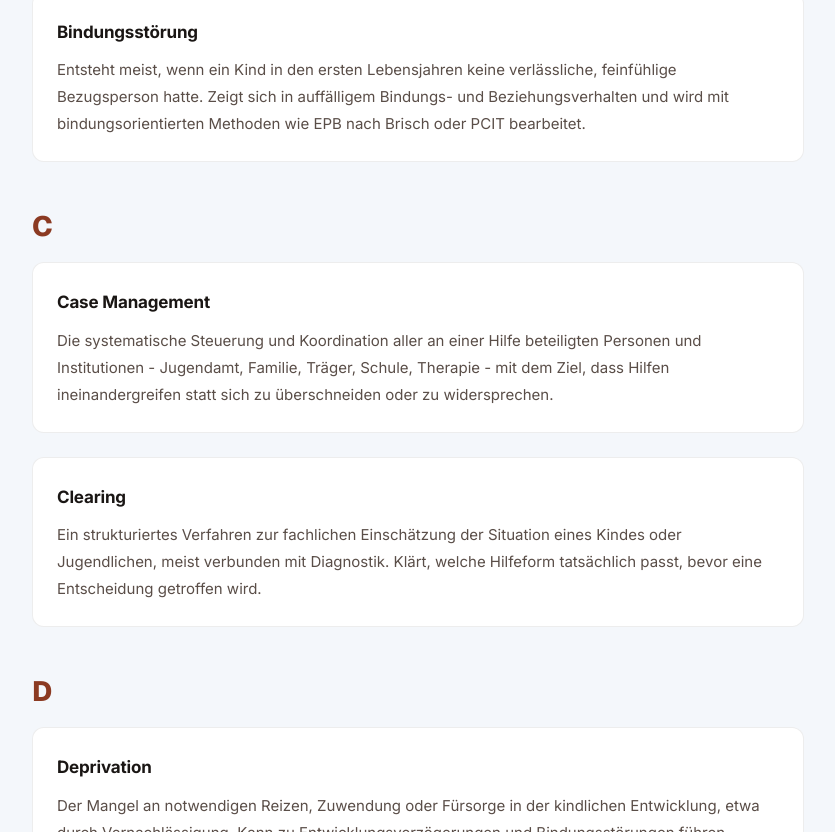
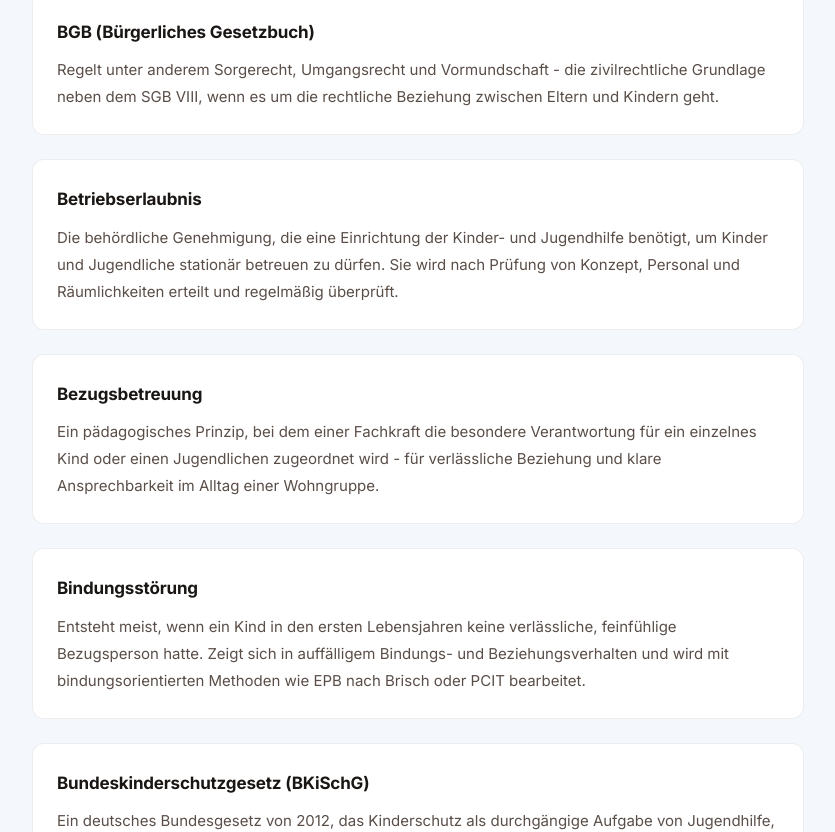
Before and after one commit to ankernetz/ankernetz, a Next.js app: page /lexikon in a window 1280 px wide. Shown: the part 2228-3060 px from the top of the page, without its empty margins (222-1057 px from the left). Built offline with nearby package versions, Linux system fonts and the light colour scheme.

Commit message:
Wortlexikon erweitert: 32 neue Begriffe zu Psychologie, Sensorik, Pädagogik, Recht (SGB VIII/IX/XII, BGB, DSGVO, UN-Kinderrechtskonvention u.a.) - jetzt 99 Einträge

```diff
--- a/app/lexikon/page.tsx
+++ b/app/lexikon/page.tsx
@@ -10,6 +10,7 @@ const lexikon: LexLetter[] = [
     letter: "A",
     entries: [
       { term: "ADHS", def: "Aufmerksamkeitsdefizit-Hyperaktivitätsstörung. Eine neurobiologische Entwicklungsstörung, die Konzentration, Impulskontrolle und Aktivitätsniveau beeinflusst. Wird fachärztlich oder psychologisch diagnostiziert und kann pädagogisch, therapeutisch oder medikamentös begleitet werden." },
+      { term: "Angststörung", def: "Eine psychische Erkrankung, bei der Angst unverhältnismäßig stark, häufig oder ohne erkennbaren Auslöser auftritt und den Alltag spürbar einschränkt. Bei Kindern und Jugendlichen häufig behandelbar mit Verhaltenstherapie oder spieltherapeutischen Methoden." },
       { term: "Ambulante Hilfe", def: "Unterstützung, die im gewohnten Lebensumfeld der Familie stattfindet, etwa durch sozialpädagogische Familienhilfe oder Erziehungsbeistandschaft. Die Familie bleibt zusammen, erhält aber professionelle Begleitung zuhause." },
       { term: "Ankerkleidung", def: "Die spezialisierte Kleidungskollektion von Ankernetz für Kinder und Jugendliche im Hilfesystem, entwickelt nach Störungsbild - unter anderem für ADHS und Autismus-Spektrum, ohne kratzige Nähte oder eingenähte Etiketten.", href: "/ankerkleidung" },
       { term: "ASD", def: "Allgemeiner Sozialer Dienst. Die erste Anlaufstelle innerhalb des Jugendamts, an die sich Familien bei Bedarf wenden. Der ASD führt Erstgespräche, schätzt den Hilfebedarf ein und koordiniert die Hilfeplanung." },
@@ -20,8 +21,11 @@ const lexikon: LexLetter[] = [
     letter: "B",
     entries: [
       { term: "Beistandschaft", def: "Eine gesetzliche Unterstützung für Elternteile bei der Durchsetzung von Unterhalts- oder Vaterschaftsfragen, eingerichtet durch das Jugendamt auf Antrag. Nicht zu verwechseln mit Vormundschaft, die die elterliche Sorge vollständig betrifft." },
+      { term: "BGB (Bürgerliches Gesetzbuch)", def: "Regelt unter anderem Sorgerecht, Umgangsrecht und Vormundschaft - die zivilrechtliche Grundlage neben dem SGB VIII, wenn es um die rechtliche Beziehung zwischen Eltern und Kindern geht." },
       { term: "Betriebserlaubnis", def: "Die behördliche Genehmigung, die eine Einrichtung der Kinder- und Jugendhilfe benötigt, um Kinder und Jugendliche stationär betreuen zu dürfen. Sie wird nach Prüfung von Konzept, Personal und Räumlichkeiten erteilt und regelmäßig überprüft." },
+      { term: "Bezugsbetreuung", def: "Ein pädagogisches Prinzip, bei dem einer Fachkraft die besondere Verantwortung für ein einzelnes Kind oder einen Jugendlichen zugeordnet wird - für verlässliche Beziehung und klare Ansprechbarkeit im Alltag einer Wohngruppe." },
       { term: "Bindungsstörung", def: "Entsteht meist, wenn ein Kind in den ersten Lebensjahren keine verlässliche, feinfühlige Bezugsperson hatte. Zeigt sich in auffälligem Bindungs- und Beziehungsverhalten und wird mit bindungsorientierten Methoden wie EPB nach Brisch oder PCIT bearbeitet." },
+      { term: "Bundeskinderschutzgesetz (BKiSchG)", def: "Ein deutsches Bundesgesetz von 2012, das Kinderschutz als durchgängige Aufgabe von Jugendhilfe, Gesundheitswesen und Justiz verankert - unter anderem mit verbindlichen Vorgaben für Frühe Hilfen und die Zusammenarbeit verschiedener Institutionen." },
     ],
   },
   {
@@ -34,16 +38,20 @@ const lexikon: LexLetter[] = [
   {
     letter: "D",
     entries: [
+      { term: "Deeskalation", def: "Methoden, mit denen Fachkräfte eine sich zuspitzende Krisensituation beruhigen, bevor sie eskaliert - durch Sprache, Körperhaltung, Distanz und Ruhe statt Konfrontation. Fester Bestandteil der Ausbildung in Krisenintervention und Wohngruppen." },
       { term: "Deprivation", def: "Der Mangel an notwendigen Reizen, Zuwendung oder Fürsorge in der kindlichen Entwicklung, etwa durch Vernachlässigung. Kann zu Entwicklungsverzögerungen und Bindungsstörungen führen." },
       { term: "Diagnostik", def: "Die fachliche Abklärung einer Fragestellung mit standardisierten Verfahren - etwa bei Verdacht auf ADHS, Autismus, Trauma oder Entwicklungsverzögerung. Ergebnis ist ein Gutachten mit Testbefunden und Empfehlungen.", href: "/diagnostik-clearing" },
       { term: "Dissoziation", def: "Ein psychischer Schutzmechanismus, bei dem Wahrnehmung, Gedächtnis oder Identitätserleben zeitweise abgespalten werden - häufig als Reaktion auf traumatische Erfahrungen." },
+      { term: "DSGVO (Datenschutz-Grundverordnung)", def: "Das EU-weite Gesetz zum Schutz personenbezogener Daten. Für die Jugendhilfe besonders relevant, da hochsensible Daten über Kinder und Familien verarbeitet werden - Weitergabe an Dritte ist nur mit Einwilligung oder gesetzlicher Grundlage zulässig." },
     ],
   },
   {
     letter: "E",
     entries: [
+      { term: "Empowerment", def: "Ein fachlicher Ansatz, der Menschen dabei unterstützt, eigene Stärken und Handlungsfähigkeit (wieder-)zuentdecken, statt sie nur zu versorgen. In der Jugendhilfe zentral für die Arbeit mit Jugendlichen auf dem Weg zur Selbstständigkeit." },
       { term: "Eingliederungshilfe", def: "Unterstützung für Menschen mit Behinderung zur Teilhabe am gesellschaftlichen Leben, heute vor allem im SGB IX geregelt. Von der Jugendhilfe (SGB VIII) rechtlich getrennt, kann aber bei Kindern mit Behinderung parallel greifen." },
       { term: "Erziehungsbeistandschaft", def: "Eine ambulante Hilfe nach § 30 SGB VIII, bei der ein Erziehungsbeistand ein einzelnes Kind oder einen Jugendlichen individuell begleitet - etwa bei der Verselbstständigung oder in Konflikten mit den Eltern." },
+      { term: "Ergotherapie", def: "Eine Therapieform, die Alltagsfähigkeiten, Feinmotorik und sensorische Verarbeitung fördert - häufig ergänzend eingesetzt bei ADHS, Autismus-Spektrum-Störung oder Entwicklungsverzögerungen." },
       { term: "Erziehungsberatung", def: "Kostenlose, niedrigschwellige Beratung für Eltern und Familien bei Erziehungsfragen, geregelt nach § 28 SGB VIII. Kein Antrag, keine Diagnose nötig.", href: "/beratung-praevention" },
     ],
   },
@@ -51,6 +59,7 @@ const lexikon: LexLetter[] = [
     letter: "F",
     entries: [
       { term: "Fachaufsicht", def: "Die behördliche Kontrolle darüber, ob eine Einrichtung der Jugendhilfe fachlich angemessen arbeitet - unabhängig von der wirtschaftlichen Trägerschaft. Wird meist vom Landesjugendamt wahrgenommen." },
+      { term: "Flatlock-Naht", def: "Eine flach vernähte Naht ohne erhabene Kante, die auf der Haut nicht als Reiz wahrgenommen wird. Zentrales Verarbeitungsmerkmal von Ankerkleidung für Kinder mit sensorischer Überempfindlichkeit.", href: "/ankerkleidung" },
       { term: "Fallmanagement", def: "Die laufende, fallbezogene Steuerung einer Hilfe durch die zuständige Fachkraft im Jugendamt - von der Erstprüfung bis zur Beendigung der Maßnahme." },
       { term: "Freier Träger", def: "Eine anerkannte, meist gemeinnützige Organisation, die im Auftrag und mit Finanzierung des Jugendamts konkrete Hilfen durchführt. Jugendämter steuern und finanzieren, freie Träger wie Ankernetz setzen die Hilfe im Alltag um." },
       { term: "Frühe Hilfen", def: "Präventive und akut-schützende Angebote für Familien mit sehr jungen Kindern, meist 0 bis 6 Jahre - von Hausbesuchen bis zu speziell geschulten Schutzpflegestellen bei akuter Kindeswohlgefährdung.", href: "/fruehe-hilfen" },
@@ -59,6 +68,8 @@ const lexikon: LexLetter[] = [
   {
     letter: "G",
     entries: [
+      { term: "Genogramm", def: "Eine grafische Darstellung der Familienstruktur über mehrere Generationen, genutzt in Diagnostik und Beratung, um Beziehungsmuster, Belastungen und Ressourcen einer Familie sichtbar zu machen." },
+      { term: "gGmbH (gemeinnützige GmbH)", def: "Eine Rechtsform für Organisationen, die gemeinnützige Zwecke verfolgen und Gewinne nicht an Gesellschafter ausschütten, sondern in den Organisationszweck reinvestieren. Ankernetz ist als gGmbH organisiert." },
       { term: "Gefährdungseinschätzung", def: "Die strukturierte Prüfung, ob und wie stark ein Kind gefährdet ist, verpflichtend nach § 8a SGB VIII bei entsprechenden Anhaltspunkten. Grundlage für die Entscheidung über weitere Schritte." },
       { term: "Gemeinnützigkeit", def: "Ein steuerlicher und rechtlicher Status für Organisationen, die im Interesse der Allgemeinheit tätig sind, keine Gewinne an Eigentümer ausschütten und diese stattdessen in den Organisationszweck reinvestieren." },
     ],
@@ -66,6 +77,7 @@ const lexikon: LexLetter[] = [
   {
     letter: "H",
     entries: [
+      { term: "Heilpädagogik", def: "Eine pädagogische Fachrichtung, die Kinder und Jugendliche mit Entwicklungsbesonderheiten oder Behinderung gezielt fördert - eng verwandt mit, aber nicht identisch mit klassischer Sozialpädagogik." },
       { term: "Heimerziehung", def: "Die Unterbringung eines Kindes oder Jugendlichen in einer Wohngruppe oder Einrichtung nach § 34 SGB VIII, wenn ein Verbleib im Elternhaus nicht möglich oder nicht im Sinne des Kindeswohls ist." },
       { term: "Hilfe zur Erziehung", def: "Der Oberbegriff für die im SGB VIII vorgesehenen Unterstützungsleistungen für Familien - von ambulanter Familienhilfe bis zur stationären Unterbringung, je nach Bedarf." },
       { term: "Hilfeplan", def: "Die schriftliche Vereinbarung nach § 36 SGB VIII, die festlegt, welche Unterstützung eine Familie oder ein Kind erhält und mit welchem Ziel. Wird regelmäßig überprüft und angepasst." },
@@ -75,6 +87,7 @@ const lexikon: LexLetter[] = [
   {
     letter: "I",
     entries: [
+      { term: "Inklusion", def: "Das gesellschaftliche Ziel, dass alle Menschen unabhängig von Behinderung, Herkunft oder Besonderheit gleichberechtigt teilhaben können - ein Leitprinzip moderner Pädagogik, das über bloße Integration hinausgeht." },
       { term: "Inobhutnahme", def: "Der vorübergehende, sofortige Schutz eines Kindes oder Jugendlichen durch das Jugendamt nach § 42 SGB VIII, ohne vorherige gerichtliche Entscheidung - bei dringender Gefahr. Immer zeitlich begrenzt." },
       { term: "Intensive sozialpädagogische Einzelbetreuung", def: "Die intensivste Form stationärer Jugendhilfe nach § 35 SGB VIII: 1:1-Betreuung durch eine Fachkraft, für Jugendliche, die in einer regulären Gruppe nicht stabilisiert werden können." },
     ],
@@ -85,16 +98,19 @@ const lexikon: LexLetter[] = [
       { term: "Jugendamt", def: "Die kommunale Behörde, die für die Umsetzung der Kinder- und Jugendhilfe zuständig ist. Prüft Hilfebedarfe, bewilligt Leistungen und arbeitet mit freien Trägern zusammen." },
       { term: "Jugendhilfe", def: "Der Sammelbegriff für alle staatlich geregelten Unterstützungsleistungen für Kinder, Jugendliche und Familien nach dem SGB VIII - ein gesetzlicher Anspruch, kein Almosen.", href: "/jugendhilfe" },
       { term: "Jugendhilfeausschuss", def: "Ein Gremium aus Politik, Verwaltung und freien Trägern, das über grundsätzliche Fragen der Jugendhilfeplanung auf kommunaler Ebene mitentscheidet." },
+      { term: "Jugendschutzgesetz (JuSchG)", def: "Ein eigenständiges Gesetz, das den Schutz von Kindern und Jugendlichen in der Öffentlichkeit regelt - etwa Ausgehzeiten, Alkohol- und Mediennutzung. Nicht zu verwechseln mit der Kinder- und Jugendhilfe nach SGB VIII, die Unterstützungsleistungen regelt." },
       { term: "Jugendwohlfahrt", def: "Der österreichische Begriff für die Kinder- und Jugendhilfe. Anders als in Deutschland ist sie in Österreich Landessache - jedes Bundesland hat ein eigenes Jugendwohlfahrtsgesetz." },
     ],
   },
   {
     letter: "K",
     entries: [
+      { term: "Kanton", def: "Die staatliche Verwaltungseinheit der Schweiz, vergleichbar mit einem deutschen Bundesland. Kindesschutz und Jugendhilfe sind in der Schweiz kantonal geregelt - es gibt keine bundesweit einheitliche Zuständigkeit." },
       { term: "Kassensitz", def: "Die Zulassung eines Therapeuten, direkt mit den gesetzlichen Krankenkassen abzurechnen. Ohne Kassensitz muss Therapie privat bezahlt oder über ein Erstattungsverfahren beantragt werden.", href: "/psychotherapie" },
       { term: "KESB", def: "Kindes- und Erwachsenenschutzbehörde. Die Schweizer Fachbehörde, die über Kindesschutzmaßnahmen entscheidet - kantonal organisiert, es gibt keine bundesweit einheitliche Schweizer Jugendhilfebehörde." },
       { term: "Kindeswohl", def: "Der zentrale Maßstab des deutschen Kinder- und Jugendhilferechts: die körperliche, geistige und seelische Entwicklung eines Kindes soll bestmöglich geschützt und gefördert werden." },
       { term: "Kindeswohlgefährdung", def: "Eine erhebliche Gefährdung der Entwicklung eines Kindes durch Vernachlässigung, Misshandlung oder andere Umstände, wenn die Eltern nicht bereit oder in der Lage sind, die Gefahr abzuwenden. Zentral für § 8a SGB VIII." },
+      { term: "Kompressionskleidung", def: "Kleidung mit leichtem, gleichmäßigem Druck auf den Körper (propriozeptive Stimulation) - hilft manchen Kindern mit ADHS oder im Autismus-Spektrum, die eigene Körperwahrnehmung zu stabilisieren und Unruhe zu reduzieren.", href: "/ankerkleidung" },
       { term: "Kita-Fachberatung", def: "Fachliche Unterstützung für Erzieherinnen und Erzieher bei herausfordernden Situationen im Alltag - Fallberatung, Supervision, Fortbildung, Einschätzung bei Verdacht auf Kindeswohlgefährdung.", href: "/kita-beratung" },
       { term: "Krisenintervention", def: "Sozialpädagogische Notfallhilfe für Kinder und Jugendliche in akuter, nicht mehr selbst beherrschbarer Krisensituation. Zeitlich begrenzt, Ziel ist zunächst Stabilisierung.", href: "/krisenintervention" },
     ],
@@ -123,6 +139,8 @@ const lexikon: LexLetter[] = [
     entries: [
       { term: "Partizipation", def: "Die aktive Beteiligung von Kindern und Jugendlichen an Entscheidungen, die sie selbst betreffen - ein zentrales Qualitätsmerkmal moderner Jugendhilfe." },
       { term: "Pflegefamilie", def: "Eine Familie, die ein Kind im Rahmen der Vollzeitpflege (§ 33 SGB VIII) dauerhaft oder für längere Zeit privat aufnimmt, wenn die Herkunftsfamilie das Kind nicht ausreichend versorgen kann." },
+      { term: "Propriozeption", def: "Die Wahrnehmung des eigenen Körpers im Raum - Lage, Bewegung, Druck. Bei manchen Kindern mit ADHS oder Autismus-Spektrum-Störung wirkt gezielter, gleichmäßiger Druck (z.B. durch Kompressionskleidung) beruhigend und stabilisierend." },
+      { term: "Psychoedukation", def: "Die verständliche Vermittlung von Wissen über eine Diagnose oder Belastung an Kind, Jugendlichen oder Familie - etwa was Trauma ist und wie es das eigene Verhalten beeinflusst. Fester Bestandteil von Traumaarbeit und Therapie." },
       { term: "Psychotherapie", def: "Ein längerer, strukturierter Behandlungsprozess bei einer diagnostizierten psychischen Erkrankung, durchgeführt von approbierten Therapeutinnen und Therapeuten - bei Kassensitz ohne Privatkosten für Familien.", href: "/psychotherapie" },
       { term: "PTBS", def: "Posttraumatische Belastungsstörung. Eine spezifische psychische Erkrankung nach traumatischen Erlebnissen, mit Symptomen wie Wiedererleben, Vermeidungsverhalten und innerer Anspannung." },
     ],
@@ -130,6 +148,9 @@ const lexikon: LexLetter[] = [
   {
     letter: "R",
     entries: [
+      { term: "Regulationsstörung", def: "Eine Schwierigkeit, eigene Emotionen, Aufmerksamkeit oder Körperzustände (Schlaf, Essen, Erregung) angemessen zu steuern - häufig bei sehr jungen Kindern beobachtet und ein zentrales Thema der Frühen Hilfen." },
+      { term: "Reizüberempfindlichkeit", def: "Eine erhöhte Empfindlichkeit gegenüber sensorischen Reizen wie Geräuschen, Licht oder Berührung - häufig bei ADHS und Autismus-Spektrum-Störung. Grundlage für die Entwicklung von Ankerkleidung." },
+      { term: "Resilienz", def: "Die psychische Widerstandsfähigkeit, mit belastenden Lebensumständen umzugehen, ohne dauerhaften Schaden zu nehmen. Ein zentrales Förderziel in Beratung, Prävention und pädagogischer Arbeit." },
       { term: "Ressourcenorientierung", def: "Ein fachlicher Ansatz, der bewusst nicht nur Probleme und Defizite in den Blick nimmt, sondern gezielt die Stärken und Fähigkeiten eines Kindes oder einer Familie als Ausgangspunkt für Veränderung nutzt." },
       { term: "Rückführung", def: "Die Rückkehr eines Kindes aus einer stationären Unterbringung in die Herkunftsfamilie, wenn die Gründe für die Fremdunterbringung nicht mehr bestehen. Zentrales Ziel vieler Hilfeformen, wo es dem Kindeswohl entspricht." },
     ],
@@ -141,9 +162,17 @@ const lexikon: LexLetter[] = [
       { term: "Schutzkonzept", def: "Das schriftlich festgelegte Regelwerk einer Einrichtung zur Prävention von Gewalt und Grenzverletzungen - Verhaltenskodex, Beschwerdewege, Präventionsmaßnahmen für alle Mitarbeitenden." },
       { term: "Schutzpflegestelle", def: "Eine speziell geschulte Übergangslösung für sehr junge Kinder bei akuter Kindeswohlgefährdung - keine normale Pflegefamilie, sondern fachlich intensiv begleitet, mit dem Ziel der Rückführung sobald möglich." },
       { term: "Selbstzahler", def: "Eine Person oder Familie, die eine Leistung ohne Kostenübernahme durch Jugendamt oder Krankenkasse selbst finanziert - relevant vor allem bei Anfragen aus dem Ausland, wo keine automatische Finanzierung greift." },
+      { term: "Sensorische Integration", def: "Die Fähigkeit des Nervensystems, Reize aus der Umwelt aufzunehmen, zu verarbeiten und angemessen darauf zu reagieren. Bei ADHS und Autismus-Spektrum-Störung oft verändert - Grundlage für sensorische Kleidung und Ergotherapie." },
+      { term: "SGB VIII", def: "Das Achte Buch Sozialgesetzbuch - das Kinder- und Jugendhilfegesetz. Regelt alle staatlich geregelten Unterstützungsleistungen für Kinder, Jugendliche und Familien in Deutschland, von Beratung bis stationärer Unterbringung." },
+      { term: "SGB IX", def: "Das Neunte Buch Sozialgesetzbuch - regelt Rehabilitation und Teilhabe von Menschen mit Behinderung (Eingliederungshilfe). Kann bei Kindern mit Behinderung und zusätzlichem erzieherischem Bedarf parallel zum SGB VIII greifen." },
+      { term: "SGB XII", def: "Das Zwölfte Buch Sozialgesetzbuch - regelt die Sozialhilfe, also die Sicherung des Lebensunterhalts für Menschen, die nicht ausreichend für sich selbst sorgen können. Rechtlich getrennt von der Jugendhilfe nach SGB VIII." },
+      { term: "Skill-Training", def: "Strukturiertes Einüben konkreter Fähigkeiten zur Emotionsregulation, Konfliktlösung oder Stressbewältigung - fester Bestandteil von Verhaltenstherapie und pädagogischer Arbeit mit Jugendlichen." },
       { term: "Sorgerecht", def: "Das elterliche Recht und die Pflicht, für ein minderjähriges Kind zu sorgen - umfasst Personensorge und Vermögenssorge. Kann bei Kindeswohlgefährdung durch das Familiengericht eingeschränkt werden." },
+      { term: "Sozialpädagogik", def: "Eine Fachrichtung der Sozialen Arbeit, die sich mit Erziehung, Bildung und Unterstützung von Kindern, Jugendlichen und Familien befasst - die fachliche Grundausbildung der meisten Fachkräfte in der Jugendhilfe." },
       { term: "Sozialpädagogische Familienhilfe (SPFH)", def: "Eine ambulante Hilfe nach § 31 SGB VIII, bei der eine Fachkraft die gesamte Familie über einen längeren Zeitraum regelmäßig zuhause begleitet." },
+      { term: "Spieltherapie", def: "Eine therapeutische Methode für jüngere Kinder, die über Spiel, Symbolspiel oder Sandspiel emotionale Themen ausdrücken können, ohne alles in Worte fassen zu müssen. Zentrale Methode der Kinderpsychotherapie.", href: "/psychotherapie" },
       { term: "Stationäre Hilfe", def: "Unterstützung, bei der ein Kind oder Jugendlicher zeitweise außerhalb der Familie lebt - in einer Wohngruppe, Pflegefamilie oder Einrichtung. Kommt erst in Betracht, wenn ambulante Hilfe nicht ausreicht." },
+      { term: "Suizidalität", def: "Gedanken, Impulse oder Handlungen, die auf die Beendigung des eigenen Lebens gerichtet sind. Erfordert immer sofortiges, ernsthaftes Handeln - bei Ankernetz über das feste Krisenprotokoll und die 24/7-Krisenintervention.", href: "/krisenintervention" },
       { term: "Systemische Arbeit", def: "Ein fachlicher Ansatz, der ein Kind nicht isoliert betrachtet, sondern immer im Zusammenhang mit Familie, Schule und sozialem Umfeld - Veränderung wird im gesamten System gesucht, nicht nur beim Kind allein." },
     ],
   },
@@ -159,6 +188,7 @@ const lexikon: LexLetter[] = [
   {
     letter: "U",
     entries: [
+      { term: "UN-Kinderrechtskonvention", def: "Ein internationales Übereinkommen von 1989, das grundlegende Rechte von Kindern festschreibt - unter anderem Schutz, Förderung und Beteiligung. Prägt als Wertegrundlage auch das deutsche Kinder- und Jugendhilferecht." },
       { term: "Übergang Schule-Beruf", def: "Die Begleitung von Jugendlichen und jungen Erwachsenen beim Schritt von der Schule in Ausbildung und Beruf - Berufsorientierung, Bewerbungstraining, Praktikumsvermittlung und Begleitung auch über die Volljährigkeit hinaus.", href: "/uebergang-arbeit" },
       { term: "Umgangsrecht", def: "Das Recht eines Kindes auf Kontakt zu beiden Elternteilen sowie das Recht der Eltern auf Umgang mit dem Kind - besteht grundsätzlich auch während einer stationären Unterbringung, sofern es dem Kindeswohl dient." },
     ],
@@ -166,6 +196,7 @@ const lexikon: LexLetter[] = [
   {
     letter: "V",
     entries: [
+      { term: "Verhaltenstherapie", def: "Eine wissenschaftlich fundierte Therapiemethode, die belastende Verhaltens- und Denkmuster gezielt verändert - eine der am häufigsten eingesetzten Methoden in der Kinder- und Jugendlichenpsychotherapie.", href: "/psychotherapie" },
       { term: "Verselbstständigung", def: "Der Prozess, in dem ein Jugendlicher aus stationärer Jugendhilfe schrittweise auf ein eigenständiges Leben vorbereitet wird - eigene Wohnung, Ausbildung, Finanzen, oft mit Begleitung bis über das 18. Lebensjahr hinaus." },
       { term: "Vollzeitpflege", def: "Die dauerhafte oder längerfristige Unterbringung eines Kindes in einer Pflegefamilie nach § 33 SGB VIII, wenn die eigene Familie es nicht ausreichend versorgen kann." },
       { term: "Vormundschaft", def: "Die vollständige Übertragung der elterlichen Sorge auf eine andere Person oder das Jugendamt, meist wenn die Eltern die Sorge nicht ausüben können oder dürfen." },
```
